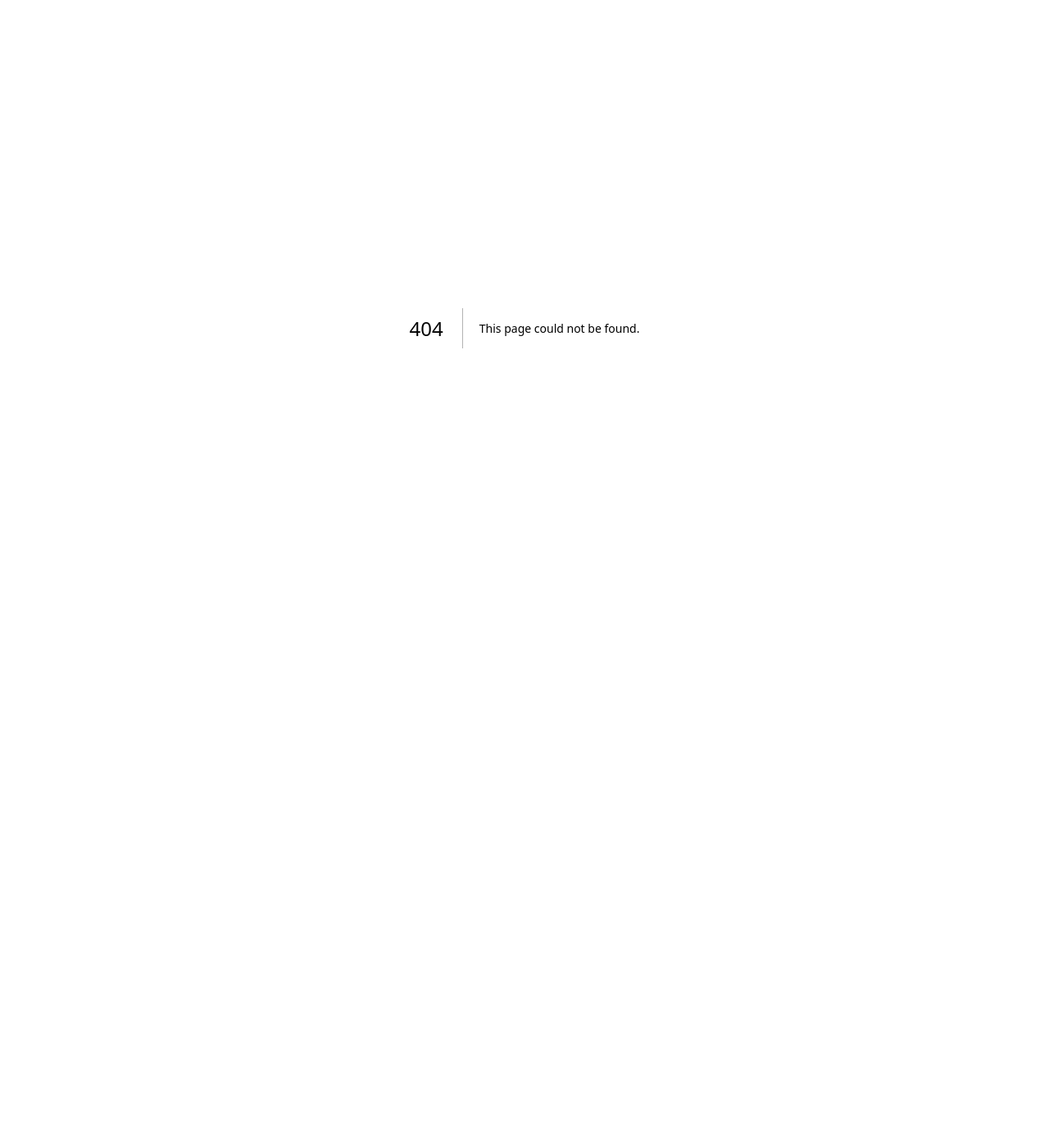
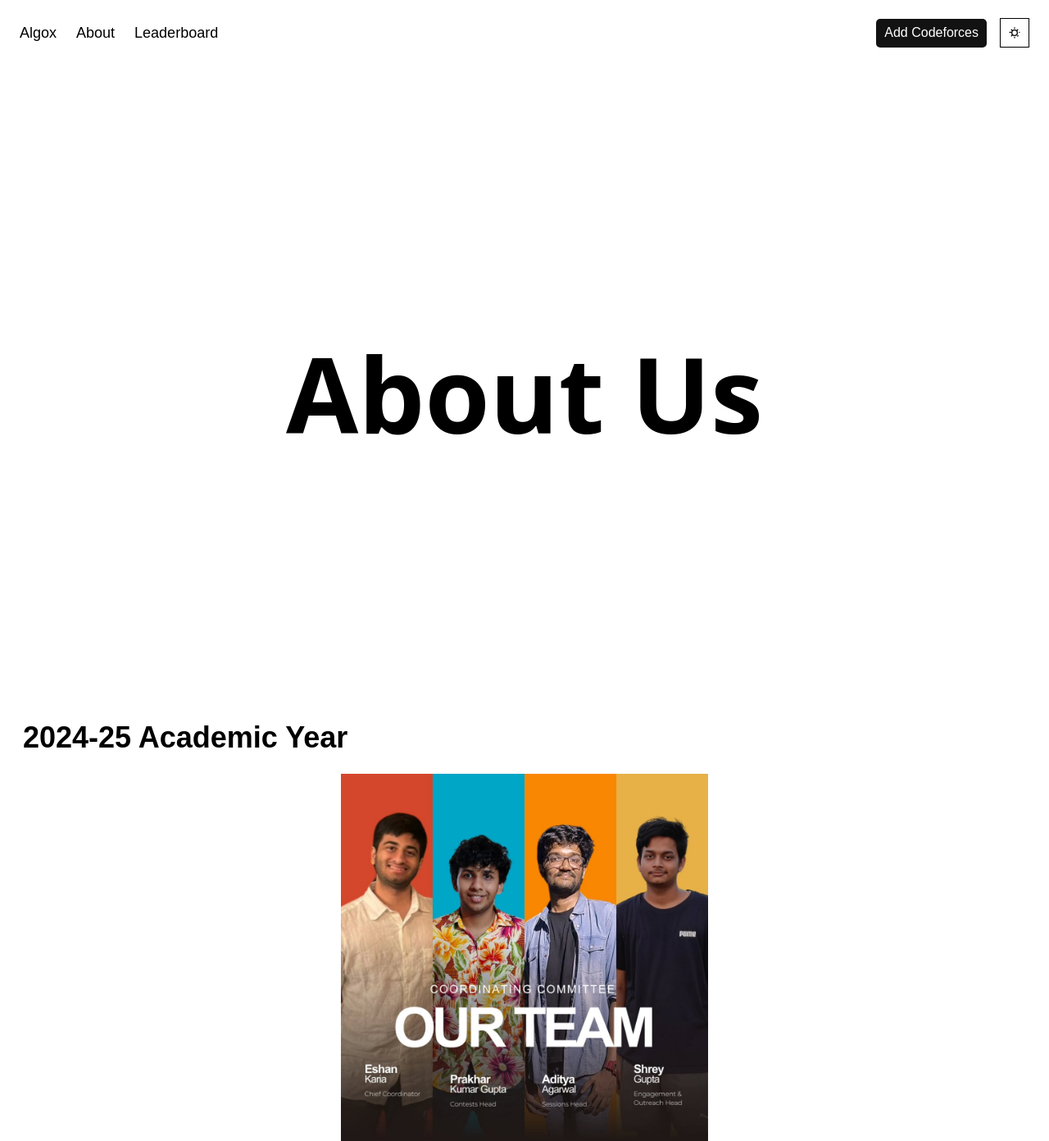
Before and after one commit to Darelife/AlgoXXX, a Next.js app in the folder frontEnd/: page /about in a window 1280 px wide. Before the commit this address had no page. Shown: the whole page at 82% size. Before the commit the page ends 800 px from the top, so only its background shows below. Built offline with nearby package versions, Linux system fonts and the light colour scheme.

Commit message:
about us

```diff
--- /dev/null
+++ b/frontEnd/src/app/about/page.tsx
@@ -0,0 +1,91 @@
+"use client";
+
+import React, { useState, useEffect } from "react";
+import NavBar from "../components/navBar";
+import Image from "next/image";
+import TextIntoView from "../components/typeIntoView";
+
+export default function Home() {
+  const [theme, setTheme] = useState("light");
+  const [isAnimating, setIsAnimating] = useState(false); // Controls sheet visibility
+  const [overlayColor, setOverlayColor] = useState("#121212"); // Default dark theme overlay
+  const [transform, setTransform] = useState({ x: 0, y: 0 });
+
+  // Load the initial theme from localStorage
+  useEffect(() => {
+    const storedTheme = localStorage.getItem("theme") || "light";
+    setTheme(storedTheme);
+    document.documentElement.classList.toggle("dark", storedTheme === "dark");
+    document.body.classList.toggle("dark", storedTheme === "dark");
+  }, []);
+
+  // Handle theme toggle with animation
+  const toggleTheme = () => {
+    const newTheme = theme === "light" ? "dark" : "light";
+    setOverlayColor(newTheme === "dark" ? "#121212" : "#ffffff"); // Set overlay color to match new theme
+    setIsAnimating(true); // Start the animation
+
+    setTimeout(() => {
+      setTheme(newTheme);
+      document.documentElement.classList.toggle("dark", newTheme === "dark");
+      document.body.classList.toggle("dark", newTheme === "dark");
+
+      localStorage.setItem("theme", newTheme);
+    }, 500); // Change theme halfway through the animation
+
+    setTimeout(() => {
+      setIsAnimating(false); // End the animation
+    }, 1000); // Match the animation duration
+  };
+
+  useEffect(() => {
+    const handleMouseMove = (event: MouseEvent) => {
+      const { clientX, clientY } = event;
+      const { innerWidth, innerHeight } = window;
+      const offsetX = (clientX / innerWidth - 0.5) * -20;
+      const offsetY = (clientY / innerHeight - 0.5) * -20;
+      setTransform({ x: offsetX, y: offsetY });
+    };
+
+    window.addEventListener("mousemove", handleMouseMove);
+    return () => {
+      window.removeEventListener("mousemove", handleMouseMove);
+    };
+  }, []);
+
+  return (
+    <div className={`relative overflow-hidden ${theme === "dark" ? "dark" : ""}`}>
+      {isAnimating && (
+        <div
+          className="fixed inset-0 z-50 transition-transform duration-[1000ms] ease-[cubic-bezier(0.4, 0, 0.2, 1)] transform translate-x-0 animate-slide"
+          style={{ backgroundColor: overlayColor }}
+        ></div>
+      )}
+
+      <NavBar toggleTheme={toggleTheme} fixed={false}/>
+      <div
+        className="flex justify-center items-center min-h-screen"
+        style={{ transform: `translate(${transform.x}px, ${transform.y}px)` }}
+      >
+        <h1 className="md:text-9xl text-6xl font-sans font-black">About Us</h1>
+      </div>
+
+      <h1 className="text-4xl font-bold mx-4 sm:mx-7">2024-25 Academic Year</h1>
+
+      <br />
+
+      <div className="flex justify-center items-center">
+      <Image
+        src="/algoCoordis2024.jpg"
+        alt="Algomaniax 2024 Coordinators"
+        layout="responsive"
+        width={300}
+        height={100}
+        className="max-w-[90%] sm:max-w-[35%]"
+        />
+      </div>
+
+
+    </div>
+  );
+}
```
Also changed, not shown: frontEnd/public/algoCoordis2024.jpg (added).
